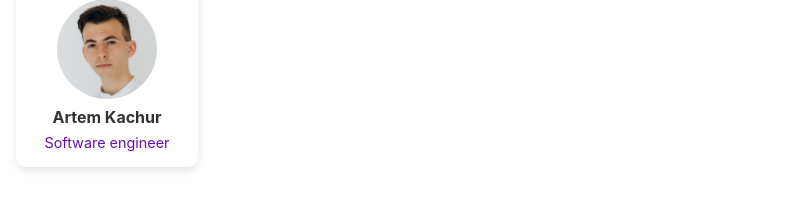
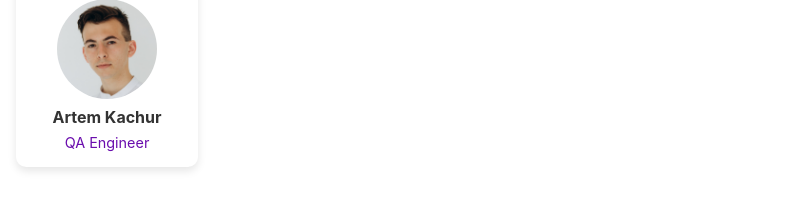
Before and after one commit to DuckSparce/PKR_HW6, a React (Create React App) app: page / in a window 1280 px wide. Shown: the part 147-356 px from the top of the page, without its empty margins (0-805 px from the left). Built offline with nearby package versions, Linux system fonts and the light colour scheme.

Commit message:
Add Artem job

```diff
--- a/src/components/Body.js
+++ b/src/components/Body.js
@@ -7,7 +7,7 @@
         <img src={"/avatar-artem.jpg"} alt="Artem Kachur" style={styles.photo} />
         <div style={styles.textContainer}>
           <h2 style={styles.name}>Artem Kachur</h2>
-          <p style={styles.position}>Software engineer</p>
+          <p style={styles.position}>QA Engineer</p>
         </div>
       </div>
     </main>
```
